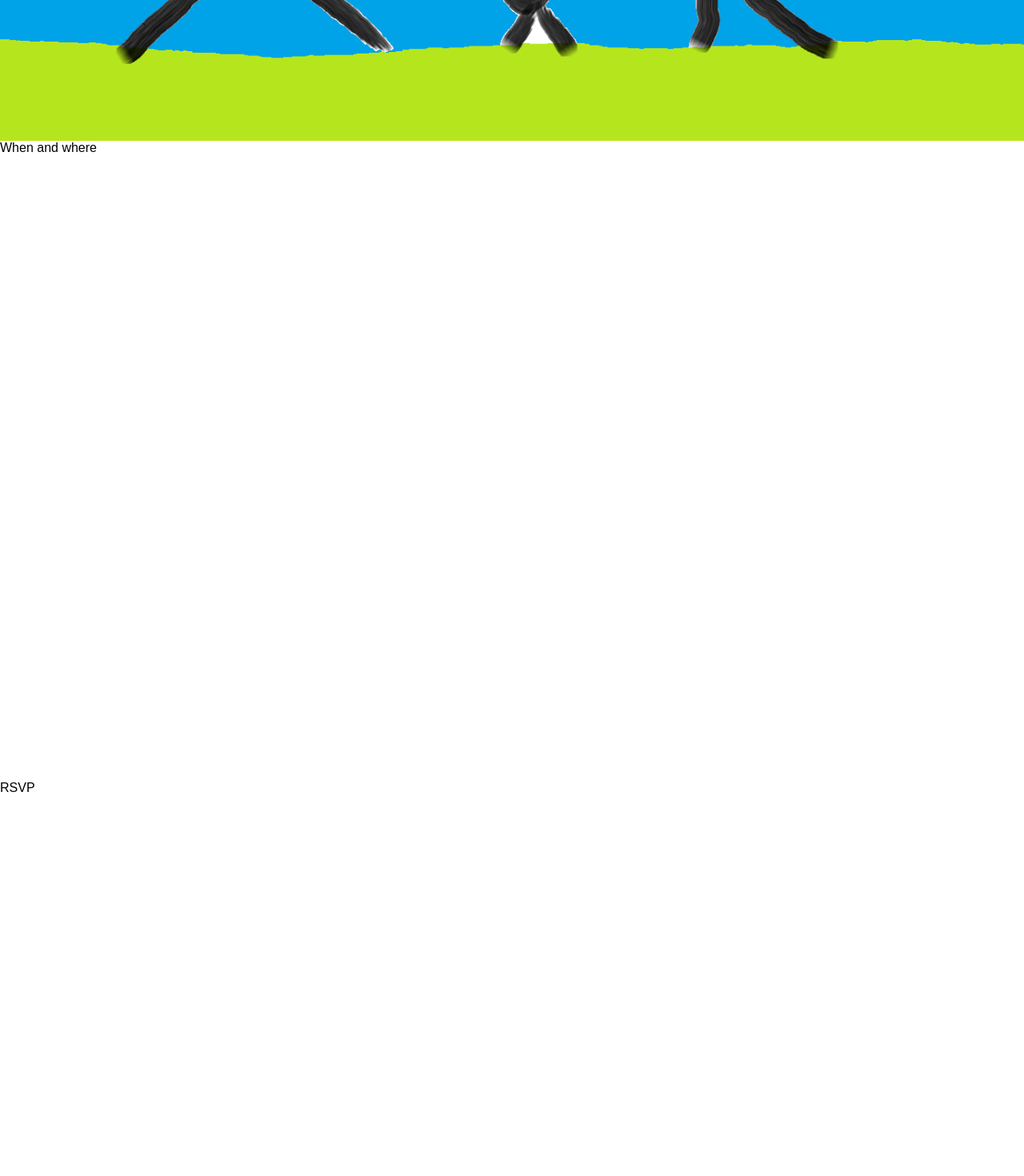
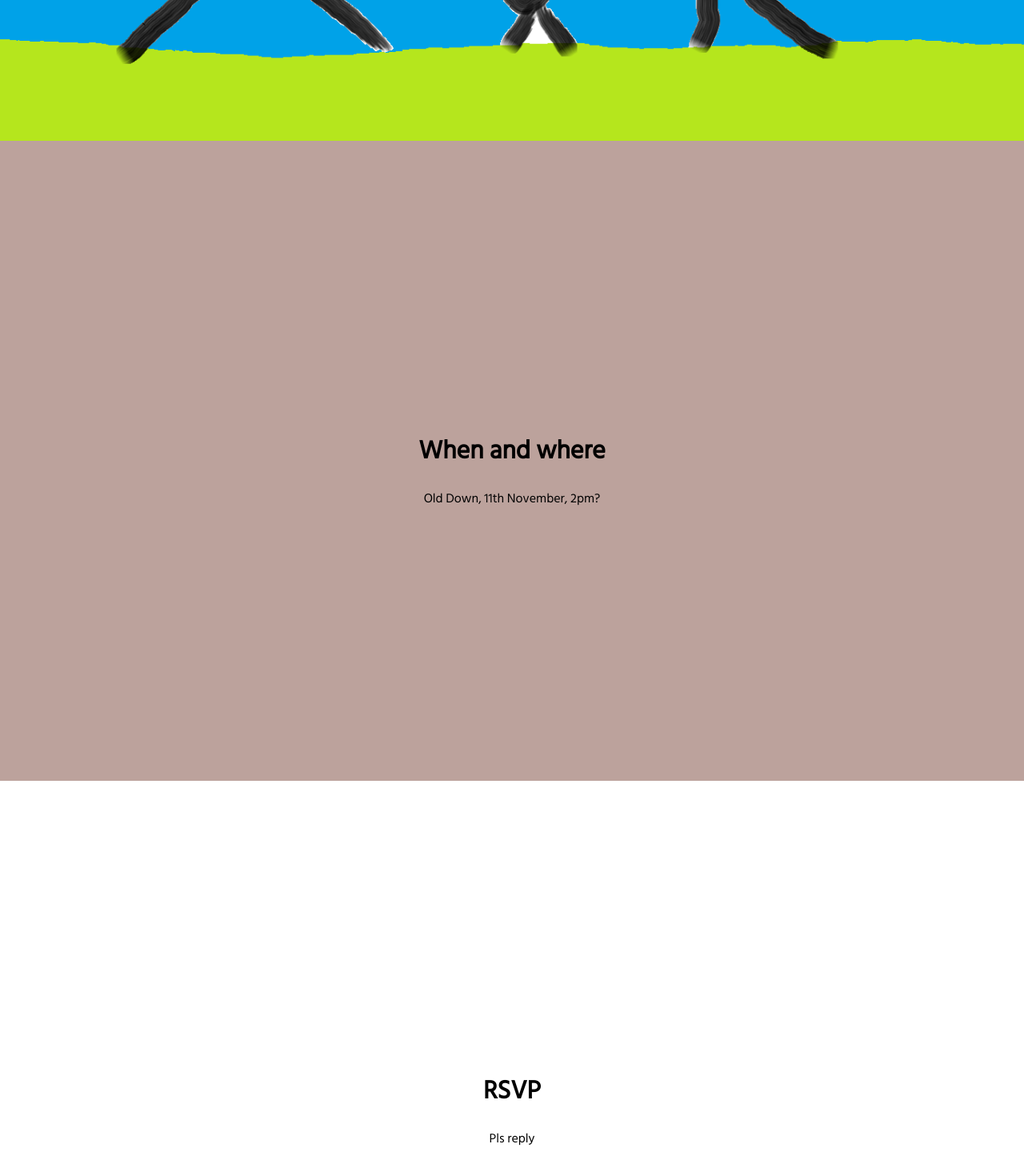
Before and after one commit to CharlesRea/wedding, a React app in the folder client/: page / in a window 1280 px wide. Shown: the part 624-2094 px from the top of the page at 80% size. Built offline with nearby package versions, Linux system fonts and the light colour scheme; the HTML template or start-up script is replaced by a standard one.

Commit message:
Add styling to section titles

```diff
--- a/client/src/Screens/Wedding/HeroImage.scss
+++ b/client/src/Screens/Wedding/HeroImage.scss
@@ -9,11 +9,6 @@
   display: flex;
   flex-direction: column;
   justify-content: center;
-  height: 100%
-}
-
-.hero-title {
-  text-align: center;
-  vertical-align: middle;
+  height: 100%;
   color: white;
 }
--- a/client/src/Screens/Wedding/HeroImage.tsx
+++ b/client/src/Screens/Wedding/HeroImage.tsx
@@ -1,6 +1,6 @@
 import * as React from 'react';
 import './HeroImage.scss';
-import {WeddingSection} from "./WeddingSection";
+import {WeddingSection} from "./components/WeddingSection";
 const imageSource = require('./images/heroImage.png');
 
 export const HeroImage = () => (
--- a/client/src/Screens/Wedding/Rsvp.tsx
+++ b/client/src/Screens/Wedding/Rsvp.tsx
@@ -1,8 +1,10 @@
 import * as React from 'react';
-import {WeddingSection} from "./WeddingSection";
+import {WeddingSection} from "./components/WeddingSection";
+import {SectionTitle} from "./components/SectionTitle";
 
 export const Rsvp = () => (
   <WeddingSection>
-    RSVP
+    <SectionTitle title="RSVP"/>
+    Pls reply
   </WeddingSection>
 );
--- a/client/src/Screens/Wedding/WeddingSection.scss
+++ /dev/null
@@ -1,3 +0,0 @@
-.WeddingSection {
-  height: 100vh;
-}
--- /dev/null
+++ b/client/src/Screens/Wedding/WhereAndWhen.scss
@@ -0,0 +1,3 @@
+.WhereAndWhen {
+  background: #bca29c;
+}
--- a/client/src/Screens/Wedding/WhereAndWhen.tsx
+++ b/client/src/Screens/Wedding/WhereAndWhen.tsx
@@ -1,8 +1,13 @@
 import * as React from 'react';
-import {WeddingSection} from "./WeddingSection";
+import {WeddingSection} from "./components/WeddingSection";
+import {SectionTitle} from "./components/SectionTitle";
+import './WhereAndWhen.scss';
 
 export const WhenAndWhere = () => (
-  <WeddingSection>
-      When and where
-  </WeddingSection>
+  <div className="WhereAndWhen">
+    <WeddingSection>
+      <SectionTitle title="When and where"/>
+        Old Down, 11th November, 2pm?
+    </WeddingSection>
+  </div>
 );
--- /dev/null
+++ b/client/src/Screens/Wedding/components/SectionTitle.tsx
@@ -0,0 +1,11 @@
+import * as React from 'react';
+
+type SectionTitleProps = {
+  title: string,
+}
+
+export const SectionTitle = (props: SectionTitleProps) => (
+  <div className="SectionTitle">
+    <h1 className="title">{props.title}</h1>
+  </div>
+);
--- /dev/null
+++ b/client/src/Screens/Wedding/components/WeddingSection.scss
@@ -0,0 +1,7 @@
+.WeddingSection {
+  height: 100vh;
+  text-align: center;
+  display: flex;
+  flex-direction: column;
+  justify-content: center;
+}
--- a/client/src/index.scss
+++ b/client/src/index.scss
@@ -1,5 +1,7 @@
+@import url('https://fonts.googleapis.com/css?family=Hind+Siliguri');
+
 body {
   margin: 0;
   padding: 0;
-  font-family: sans-serif;
+  font-family: 'Hind Siliguri', sans-serif;
 }
```
Also changed, not shown: client/src/Screens/Wedding/components/WeddingSection.tsx (renamed from client/src/Screens/Wedding/WeddingSection.tsx).
